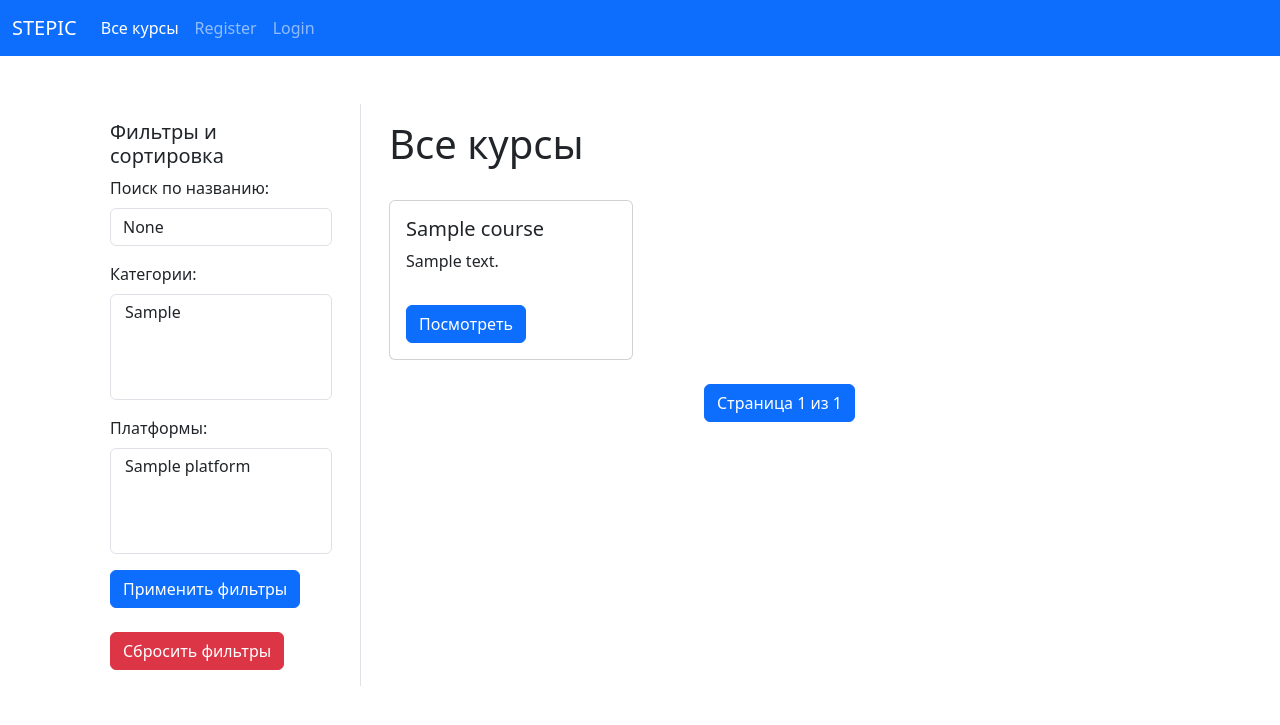
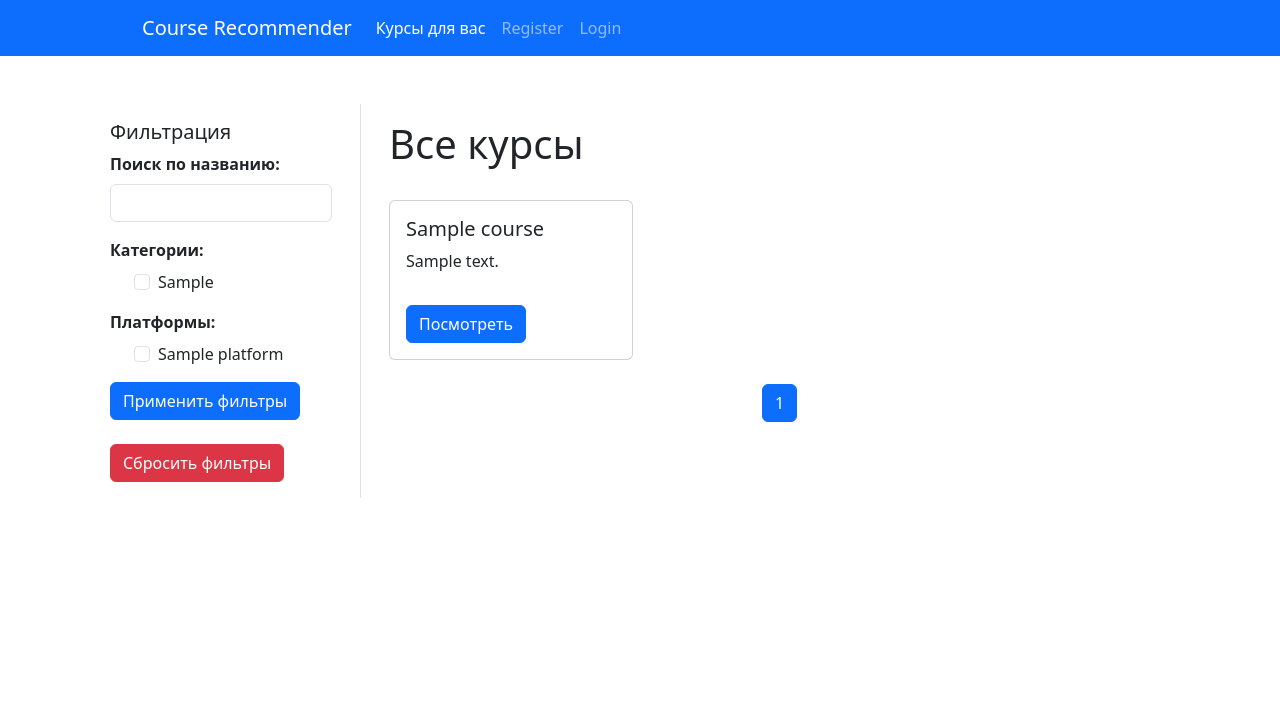
Before and after one commit to DianaBarmina/recsys, a Django app: page / in a window 1280 px wide. Shown: the top 725 px of the page. Run offline with Django 5.2, Linux system fonts and the light colour scheme; tables that the repository leaves empty hold one stand-in row (values such as "Sample post").

Commit message:
Update ux/ui

```diff
--- a/course_recs/recs_api/templates/base.html
+++ b/course_recs/recs_api/templates/base.html
@@ -5,19 +5,25 @@
     <meta name="viewport" content="width=device-width, initial-scale=1">
     <title>Bootstrap demo</title>
     <link href="https://cdn.jsdelivr.net/npm/bootstrap@5.3.2/dist/css/bootstrap.min.css" rel="stylesheet" integrity="sha384-T3c6CoIi6uLrA9TneNEoa7RxnatzjcDSCmG1MXxSR1GAsXEV/Dwwykc2MPK8M2HN" crossorigin="anonymous">
+    <style>
+      /* Пользовательский стиль для отступа навигационного меню */
+      .navbar-nav-custom {
+        padding-left: 130px; /* Отступ слева 20px */
+      }
+    </style>
   </head>
   <body>
 
     <nav class="navbar navbar-expand-lg bg-primary" data-bs-theme="dark">
       <div class="container-fluid">
-        <a class="navbar-brand" href="{% url 'home' %}">STEPIC</a>
+        <a class="navbar-brand navbar-nav-custom" href="{% url 'home' %}">Course Recommender</a>
         <button class="navbar-toggler" type="button" data-bs-toggle="collapse" data-bs-target="#navbarNavDropdown" aria-controls="navbarNavDropdown" aria-expanded="false" aria-label="Toggle navigation">
           <span class="navbar-toggler-icon"></span>
         </button>
         <div class="collapse navbar-collapse" id="navbarNavDropdown">
-          <ul class="navbar-nav">
+          <ul class="navbar-nav ">
             <li class="nav-item">
-              <a class="nav-link active" aria-current="page" href="{% url 'home' %}">Все курсы</a>
+              <a class="nav-link active" aria-current="page" href="{% url 'home' %}">Курсы для вас</a>
             </li>
             {% if user.is_authenticated %}
               <li class="nav-item">
@@ -34,14 +40,10 @@
                   <a class="nav-link" href="{% url 'login' %}">Login</a>
               </li>
             {% endif %}
-
-
           </ul>
         </div>
       </div>
     </nav>
-
-
 
     <br/>
     <br/>
@@ -50,6 +52,52 @@
 
       {% endblock %}
     </div>
+    <!-- Toast-уведомление -->
+    <div class="toast-container position-fixed bottom-0 end-0 p-3">
+        <div id="liveToast" class="toast" role="alert" aria-live="assertive" aria-atomic="true">
+            <div class="toast-header">
+                <strong class="me-auto">Успешно!</strong>
+                <small>Только что</small>
+                <button type="button" class="btn-close" data-bs-dismiss="toast" aria-label="Close"></button>
+            </div>
+            <div class="toast-body">
+                Курс успешно сохранен!
+            </div>
+        </div>
+    </div>
     <script src="https://cdn.jsdelivr.net/npm/bootstrap@5.3.2/dist/js/bootstrap.bundle.min.js" integrity="sha384-C6RzsynM9kWDrMNeT87bh95OGNyZPhcTNXj1NW7RuBCsyN/o0jlpcV8Qyq46cDfL" crossorigin="anonymous"></script>
   </body>
 </html>
+
+<script>
+    // Функция для отображения toast
+    function showToast() {
+        const toastElement = document.getElementById('liveToast');
+        const toast = new bootstrap.Toast(toastElement); // Инициализация toast
+        toast.show(); // Показать toast
+    }
+
+    // Обработчик события для кнопки "Сохранить"
+    document.addEventListener('DOMContentLoaded', function () {
+        const saveButtons = document.querySelectorAll('.btn-primary'); // Все кнопки "Сохранить"
+        saveButtons.forEach(button => {
+            button.addEventListener('click', function (event) {
+                fetch(this.href, { method: 'POST' }) // Отправляем POST-запрос
+                    .then(response => {
+                        if (response.ok) {
+                            // Сохраняем состояние в localStorage
+                            localStorage.setItem('showToast', 'true');
+                            showToast(); // Показываем toast при успешном сохранении
+                        }
+                    })
+                    .catch(error => console.error('Ошибка:', error));
+            });
+        });
+
+        // Проверяем состояние при загрузке страницы
+        if (localStorage.getItem('showToast') === 'true') {
+            showToast(); // Показываем toast, если сохранение было успешным
+            localStorage.removeItem('showToast'); // Удаляем состояние, чтобы toast не показывался снова
+        }
+    });
+</script>
--- a/course_recs/recs_api/templates/home2.html
+++ b/course_recs/recs_api/templates/home2.html
@@ -6,36 +6,44 @@
         <!-- Левая часть (Фильтры) -->
         <div class="col-3 p-3 border-end">
             <div class="container">
-                <h5>Фильтры и сортировка</h5>
+                <h5>Фильтрация</h5>
                 <form method="get" action="{% url 'home' %}">
                     <!-- Поле поиска -->
                     <div class="mb-3">
-                        <label for="search" class="form-label">Поиск по названию:</label>
+                        <label for="search" class="form-label"><strong>Поиск по названию:</strong></label>
                         <input type="text" name="search" id="search" class="form-control" value="{{ search_query }}">
                     </div>
 
                     <!-- Фильтр по категориям -->
                     <div class="mb-3">
-                        <label for="category" class="form-label">Категории:</label>
-                        <select name="category" id="category" class="form-select" multiple>
+                        <label class="form-label"><strong>Категории:</strong></label>
+                        <div class="form-check">
                             {% for category in categories %}
-                                <option value="{{ category }}" {% if category in selected_categories %}selected{% endif %}>
-                                    {{ category }}
-                                </option>
+                                <div class="form-check">
+                                    <input class="form-check-input" type="checkbox" name="category" id="category{{ forloop.counter }}"
+                                           value="{{ category }}" {% if category in selected_categories %}checked{% endif %}>
+                                    <label class="form-check-label" for="category{{ forloop.counter }}">
+                                        {{ category }}
+                                    </label>
+                                </div>
                             {% endfor %}
-                        </select>
+                        </div>
                     </div>
 
                     <!-- Фильтр по платформам -->
                     <div class="mb-3">
-                        <label for="platform" class="form-label">Платформы:</label>
-                        <select name="platform" id="platform" class="form-select" multiple>
+                        <label class="form-label"><strong>Платформы:</strong></label>
+                        <div class="form-check">
                             {% for platform in platforms %}
-                                <option value="{{ platform.id }}" {% if platform.id|stringformat:"s" in selected_platforms %}selected{% endif %}>
-                                    {{ platform.name }}
-                                </option>
+                                <div class="form-check">
+                                    <input class="form-check-input" type="checkbox" name="platform" id="platform{{ forloop.counter }}"
+                                           value="{{ platform.id }}" {% if platform.id|stringformat:"s" in selected_platforms %}checked{% endif %}>
+                                    <label class="form-check-label" for="platform{{ forloop.counter }}">
+                                        {{ platform.name }}
+                                    </label>
+                                </div>
                             {% endfor %}
-                        </select>
+                        </div>
                     </div>
 
                     <button type="submit" class="btn btn-primary">Применить фильтры</button>
@@ -58,12 +66,12 @@
                             <div class="card h-100 d-flex flex-column">
                                 <div class="card-body flex-grow-1">
                                     <h5 class="card-title">{{ course.title }}</h5>
-                                    <p class="card-text">{{ course.summary }}</p>
+                                    <p class="card-text">{{ course.summary|truncatechars:150 }}</p>
                                 </div>
                                 <div class="card-footer">
                                     <a href="{% url 'course' course.pk %}" class="btn btn-primary">Посмотреть</a>
                                     {% if user.is_authenticated %}
-                                        <a href="{% url 'create-usercourse' course=course.pk user=user.pk %}" class="btn btn-primary">Сохранить</a>
+                                        <a href="{% url 'create-usercourse' course=course.pk user=user.pk %}" class="btn btn-primary" onclick="showToast()">Сохранить</a>
                                     {% endif %}
                                 </div>
                             </div>
@@ -85,21 +93,21 @@
                             </li>
                             <li class="page-item">
                                 <a class="page-link" href="?page={{ page_obj.previous_page_number }}" aria-label="Предыдущая">
-                                    <span aria-hidden="true">&laquo;</span>
+                                    <span aria-hidden="true">{{ page_obj.previous_page_number }}</span>
                                 </a>
                             </li>
                         {% endif %}
 
                         <li class="page-item active">
                             <span class="page-link">
-                                Страница {{ page_obj.number }} из {{ page_obj.paginator.num_pages }}
+                                 {{ page_obj.number }}
                             </span>
                         </li>
 
                         {% if page_obj.has_next %}
                             <li class="page-item">
                                 <a class="page-link" href="?page={{ page_obj.next_page_number }}" aria-label="Следующая">
-                                    <span aria-hidden="true">&raquo;</span>
+                                    <span aria-hidden="true">{{ page_obj.next_page_number }}</span>
                                 </a>
                             </li>
                             <li class="page-item">
--- a/course_recs/recs_api/urls.py
+++ b/course_recs/recs_api/urls.py
@@ -6,15 +6,12 @@ from .views import UserRegisterView, custom_logout, HomeSortView, CourseDetailVi
 
 
 urlpatterns = [
-    #path('', HomeSortView, name='home'),
     path('', HomeSortView2, name='home'),
     path('register/', UserRegisterView.as_view(), name='register'),
     path('logout/', custom_logout, name='logout'),
     path('course/<int:pk>', CourseDetailView.as_view(), name="course"),
     path('user/<int:user_id>', UserCoursesView, name="profile"),
     path('user/<int:user_id>/<int:pk>/delete', delete_course, name='delete-course'),
-    #path('create/<int:course>/<int:user>/create', UserCourseCreateView.as_view(), name='create-usercourse'),
-    #path('create/<int:course>/<int:user>/create', create_user_course, name='create-usercourse'),
     path('create/<int:course>/<int:user>/create', CreateUserCourseView.as_view(), name='create-usercourse'),
     path('user-platform/create/<int:user_id>/', CreateUserPlatformView.as_view(), name='create_user_platform'),
     path('change-username/', change_username, name='change-username'),
--- a/course_recs/recs_api/views.py
+++ b/course_recs/recs_api/views.py
@@ -54,7 +54,7 @@ def UserCoursesView(request, user_id):
     course = []
     for i in range(len(courses)):
         course.append(courses[i].course.pk)
-    user_courses = Course.objects.filter(pk__in=course)
+    user_courses = Course.objects.filter(pk__in=course).order_by('date_added')
     user = get_object_or_404(UserStudent, pk=user_id)
 
     user_platforms = UserPlatform.objects.filter(user=user_id)
@@ -62,9 +62,15 @@ def UserCoursesView(request, user_id):
     for i in range(len(user_platforms)):
         u_platform.append(user_platforms[i].platform.pk)
     platforms = Platform.objects.filter(pk__in=u_platform)
+
+    paginator = Paginator(user_courses, 12)
+    page_number = request.GET.get('page')
+    page_obj = paginator.get_page(page_number)
+
     return render(request, 'profile2.html', {'courses': user_courses,
                                              'user': user,
-                                             'platforms': platforms
+                                             'platforms': platforms,
+                                             'page_obj': page_obj
                                              })
 
 
@@ -221,14 +227,14 @@ def HomeSortView2(request):
     # Фильтрация по нескольким категориям
     selected_categories = request.GET.getlist('category')
     selected_platforms = request.GET.getlist('platform')
-    search_query = request.GET.get('search')
+    search_query = request.GET.get('search', '')
 
     # Обрабатываем сброс фильтров
     reset_filters = request.GET.get('reset')
     if reset_filters:
         selected_categories = []
         selected_platforms = []
-        search_query = None
+        search_query = ''
 
     # Применяем фильтрацию, если фильтры не сброшены
     if selected_categories:
@@ -242,14 +248,13 @@ def HomeSortView2(request):
     # Применяем срез только после всех фильтров
     #courses = courses[:100]
         # Пагинация
-    paginator = Paginator(courses, 12)  # 10 курсов на странице
+    paginator = Paginator(courses, 12)
     page_number = request.GET.get('page')
     page_obj = paginator.get_page(page_number)
 
     # Получаем все платформы и уникальные категории для отображения в фильтре
     platforms = Platform.objects.all()
-    categories = Course.objects.values_list('category', flat=True).distinct()  # Уникальные категории
-
+    categories = Course.objects.exclude(category__isnull=True).values_list('category', flat=True).distinct()
     # Передаем данные в шаблон
     return render(request, 'home2.html', {
         #'courses': courses,
@@ -287,29 +292,3 @@ def change_password(request):
     else:
         form = PasswordChangeCustomForm(request.user)
     return render(request, 'profile2.html', {'password_form': form})
-
-
-'''@login_required
-def update_profile(request):
-    if request.method == 'POST':
-        form = UserStudentUpdateForm(request.POST, instance=request.user)
-        if form.is_valid():
-            form.save()
-            return redirect('profile')
-    else:
-        form = UserStudentUpdateForm(instance=request.user)
-    return render(request, 'update_profile.html', {'form': form})
-
-
-@login_required
-def change_password(request):
-    if request.method == 'POST':
-        form = UserStudentPasswordChangeForm(request.user, request.POST)
-        if form.is_valid():
-            user = form.save()
-            update_session_auth_hash(request, user)
-            return redirect('profile')
-    else:
-        form = UserStudentPasswordChangeForm(request.user)
-    return render(request, 'change_password.html', {'form': form})
-'''
```
Also changed, not shown: course_recs/recs_api/templates/profile2.html (+51 -9 lines).
